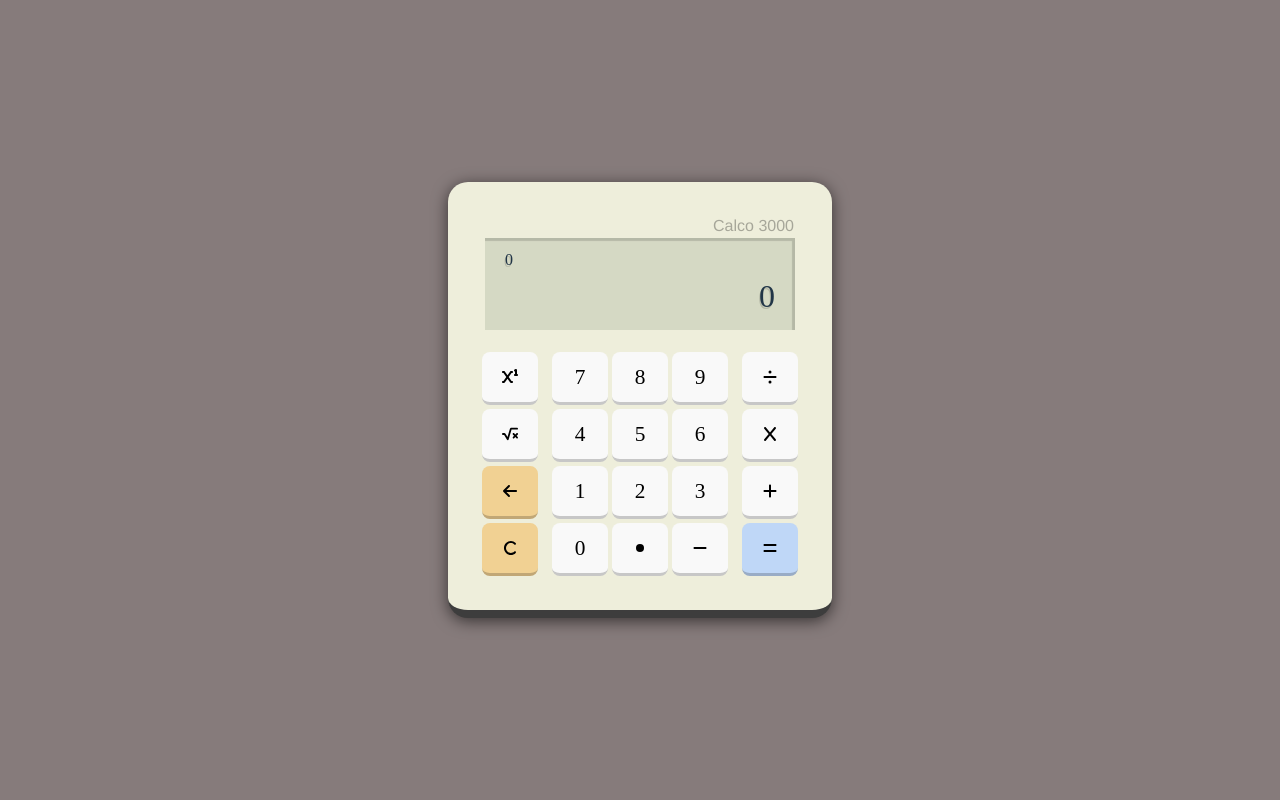
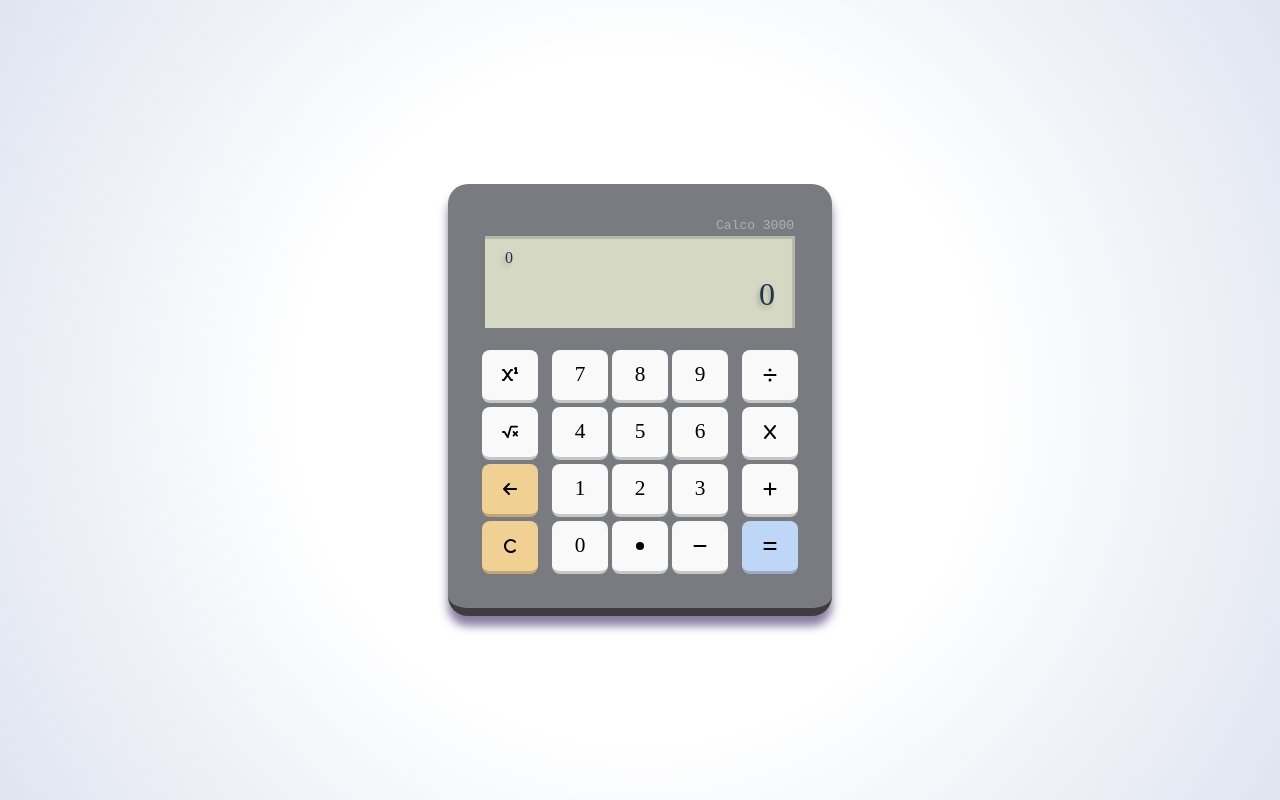
Before and after one commit to AshCaiH/cn_w5_react-calculator, a React (Vite) app: page / in a window 1280 px wide. Built offline with nearby package versions, Linux system fonts and the light colour scheme; a web font is replaced by a local one.

Commit message:
Changed colour scheme

```diff
--- a/src/App.css
+++ b/src/App.css
@@ -11,17 +11,17 @@
   /* border: solid 2px rgb(134, 134, 134); */
   border-bottom: 8px solid rgb(61, 61, 61);
   border-radius: 20px;
-  background-color: rgb(238, 238, 219);
-  filter: drop-shadow(0 3px 8px rgba(0, 0, 0, 0.596))
+  background-color: rgb(121, 123, 128);
+  filter: drop-shadow(0 10px 5px rgba(55, 37, 99, 0.596))
 }
 
 .logo {
   text-align: right;
   padding-right:6px;
-  font-family:'Franklin Gothic Medium', 'Arial Narrow', Arial, sans-serif;
-  font-weight: 300;
+  /* font-family:'Franklin Gothic Medium', 'Arial Narrow', Arial, sans-serif; */
+  font-family: monospace;
   margin: 0;
-  color: rgba(0,0,0,0.3);
+  color: rgba(255, 255, 255, 0.4);
 }
 
 .numpad {
@@ -67,11 +67,13 @@
 .displayRow p {
   width: 100%;
   margin: 0;
-  filter: drop-shadow(-1px 2px 0.5px rgba(0,0,0,0.15))
+  filter: drop-shadow(-2px 3px 2px rgba(0,0,0,0.25))
 }
 
 .working {
   text-align: left;
+  /*  Make the drop shadow a bit more subtle on the smaller text. */
+  filter: drop-shadow(-2px 3px 2px rgba(0,0,0,0.15))
 }
 
 .calcType {
--- a/src/index.css
+++ b/src/index.css
@@ -28,7 +28,8 @@ body {
   place-items: center;
   min-width: 320px;
   min-height: 100vh;
-  background-color: rgb(134, 123, 123);
+  background: radial-gradient(circle, rgba(255,255,255,1) 45%, rgb(223, 228, 240) 100%);
+  /* background-color: rgb(223, 228, 240); */
   user-select: none;
 }
 
```
